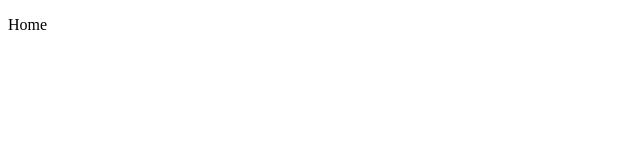
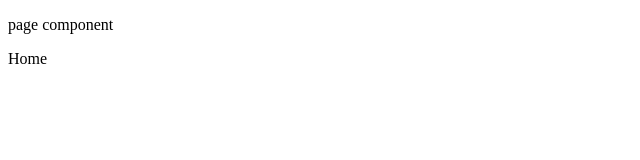
Before and after one commit to evanmarkowitz/bike-shop-fe, a Next.js app: page / in a window 1280 px wide. Shown: the top 160 px of the page, without its empty margins (0-640 px from the left). Built offline with nearby package versions, Linux system fonts and the light colour scheme.

Commit message:
add header component

```diff
--- /dev/null
+++ b/components/Page.js
@@ -0,0 +1,14 @@
+import React, { Component } from 'react';
+
+class Page extends Component {
+  render() {
+    return (
+      <div>
+        <p>page component</p>
+        {this.props.children}
+      </div>
+    );
+  }
+}
+
+export default Page;
--- /dev/null
+++ b/pages/_app.js
@@ -0,0 +1,18 @@
+import App, {Container} from 'next/app'
+import Page from '../components/Page'
+
+class myApp extends App {
+  render() {
+    const { Component } = this.props
+    return(
+      <Container>
+        <Page>
+          <Component />
+        </Page>
+      </Container>
+    )
+
+  }
+}
+
+export default myApp
```
Also changed, not shown: components/Header.js (added, +18 -0 lines).
